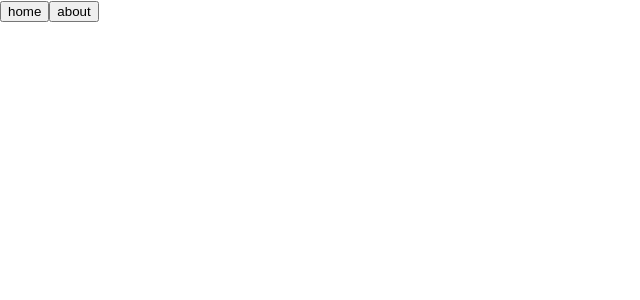
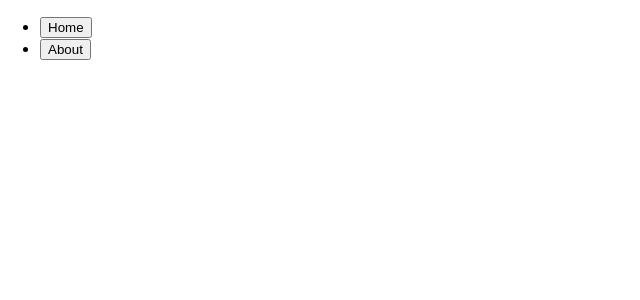
Before and after one commit to ankitchandola/TrainingTask, a React (Create React App) app: page / in a window 1280 px wide. Shown: the top 300 px of the page, without its empty margins (0-640 px from the left). Built offline with nearby package versions, Linux system fonts and the light colour scheme.

Commit message:
added children to array

```diff
--- /dev/null
+++ b/database/db.json
@@ -0,0 +1,24 @@
+{
+    "posts": [
+      {
+        "title": "JSON SERVER",
+        "author": "foo",
+        "id": 1
+      },
+      {
+        "title": "REACT",
+        "author": "facebook",
+        "id": 2
+      },
+      {
+        "title": "BOOTSTRAP",
+        "author": "css master",
+        "id": 3
+      },
+      {
+        "title": "MEDIUM",
+        "author": "medium",
+        "id": 4
+      }
+    ]
+  }
--- a/package.json
+++ b/package.json
@@ -5,12 +5,13 @@
   "dependencies": {
     "axios": "^0.24.0",
     "cra-template": "1.1.2",
+    "node": "^16.13.0",
     "react": "^17.0.2",
     "react-dom": "^17.0.2",
     "react-scripts": "4.0.3"
   },
   "scripts": {
-    "start": "react-scripts start",
+    "start": "react-scripts --openssl-legacy-provider start",
     "build": "react-scripts build",
     "test": "react-scripts test",
     "eject": "react-scripts eject"
--- a/src/components/Task.js
+++ b/src/components/Task.js
@@ -1,34 +1,55 @@
 import React, { useState } from 'react';
 
 function Task() {
-    const [data, setData] = useState([
-        { id: 1, name: "home" },
-        { id: 2, name: "about" }
+      const [data, setData] = useState([
+        { id: 1, name: "Home", childrens: [] },
+        { id: 2, name: "About", childrens: [] }
       ]);
 
-      console.log("data", data);
       const handleClick = (id) => {
-        console.log(id);
-        if (id === 1)
-          setData((data) => [
-            ...data,
-            data[0].name = "Home"
-          ]);
-        if (id === 2)
-        setData((data) => [
-            ...data,
-            data[1].name = "About"
-          ]);
+          const previousData = [...data]
+          if (id === 1) {
+            previousData[1].childrens = []
+            previousData[0].childrens = [
+              { id: 1, name: "Home Submenu 1" },
+              { id: 2, name: "Home Submenu 2" }
+            ]
+            setData(previousData);
+          }
+          if (id === 2) {
+            previousData[0].childrens = []
+            previousData[1].childrens = [
+              { id: 1, name: "About Submenu 1" },
+              { id: 2, name: "About Submenu 2" }
+            ]
+            setData(previousData);
+          }
       };
+
+      console.log(data, 'data')
 
       return (
         <div>
-          <div>{data.map((item) => (
-            <button  onClick={() => handleClick(item.id)}>
-              {item.name}
-            </button>
-          ))}</div>
-          <div>{console.log()}</div>
+          <ul>{data.map((item) => (
+            <li>
+              <button  onClick={() => handleClick(item.id)}>
+                {item.name}
+              </button>
+              {
+                item.childrens && item.childrens.length > 0 &&
+                <ul>
+                  {
+                    item.childrens.map((innerItem) => {
+                      return (
+                       <li>{innerItem.name}</li>
+                      )
+                    })
+                  }
+                </ul>
+              }
+            </li>
+          ))}
+          </ul>
         </div>
       );
 }
```
Also changed, not shown: src/components/Task2.js (added, +50 -0 lines), 1 other file (tests, documents, lock files or other folders).
